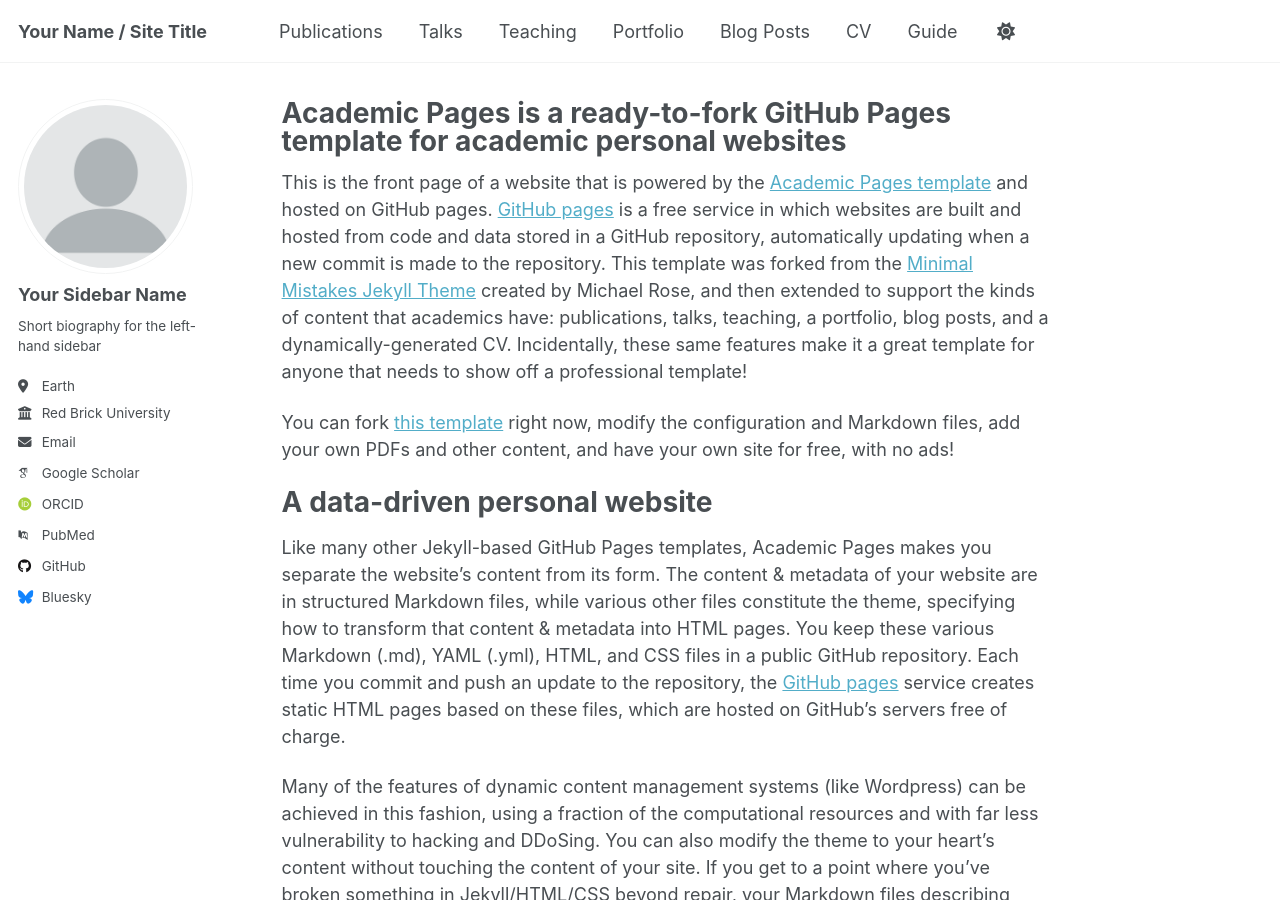
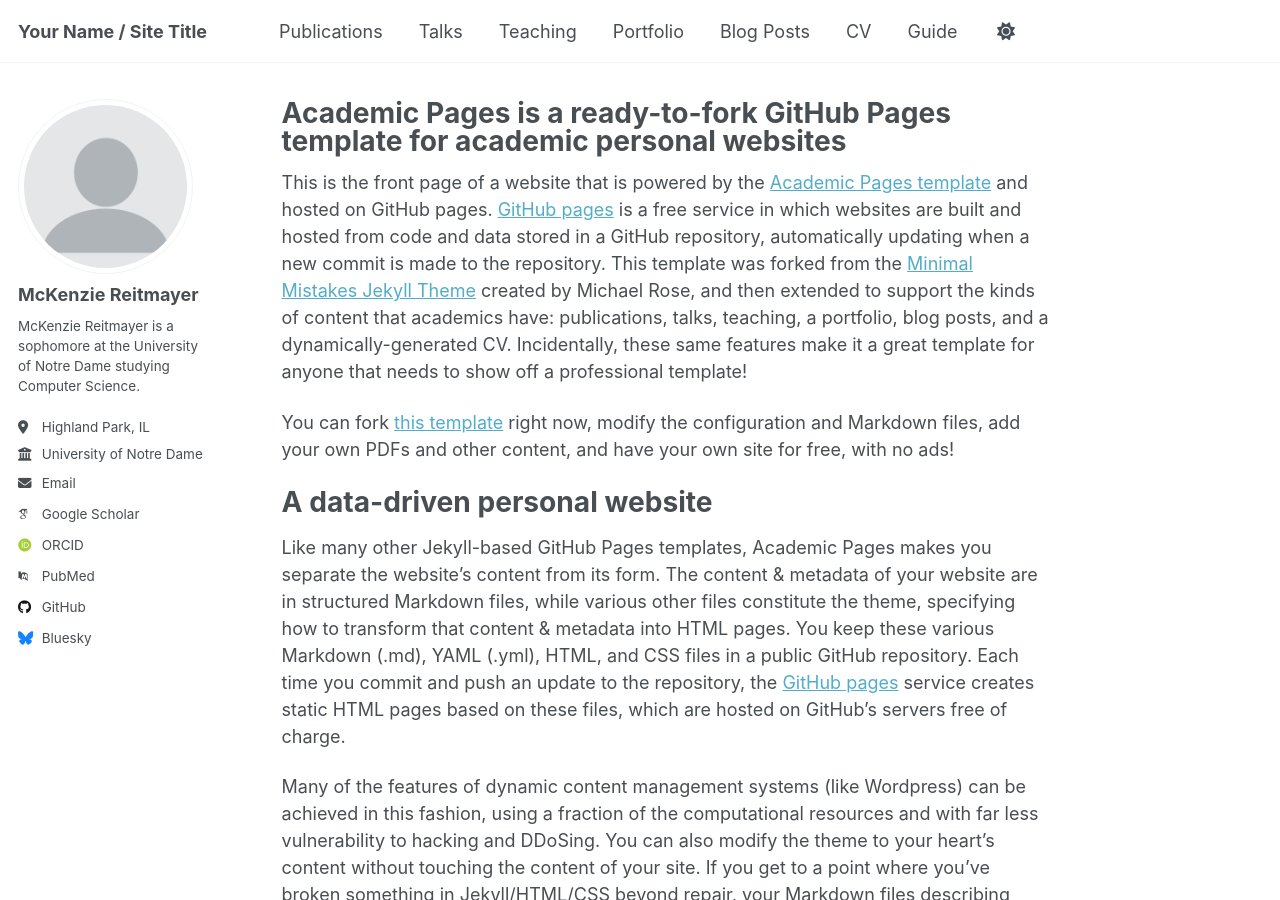
Before and after one commit to mckenziereitmayer/-mckenziereitmayer-.github.io, a Jekyll site: the page built from _pages/about.md, in a window 1280 px wide and 900 px high. Built offline with Jekyll 4.4.1, drawn with Linux system fonts in a browser that asks for light colours; some web fonts are replaced; a script that is not in the unit is left out.

Commit message:
Update _config.yml

```diff
--- a/_config.yml
+++ b/_config.yml
@@ -24,13 +24,13 @@ repository               : "academicpages/academicpages.github.io"
 author:
   # Biographic information
   avatar           : "profile.png"
-  name             : "Your Sidebar Name"
+  name             : "McKenzie Reitmayer"
   pronouns         : # example: "she/her"
-  bio              : "Short biography for the left-hand sidebar"
-  location         : "Earth"
-  employer         : "Red Brick University"
+  bio              : "McKenzie Reitmayer is a sophomore at the University of Notre Dame studying Computer Science."
+  location         : "Highland Park, IL"
+  employer         : "University of Notre Dame"
   uri              : # URL
-  email            : "none@example.org"
+  email            : "mreitmay@nd.edu"
 
   # Academic websites
   academia         : # URL
```
